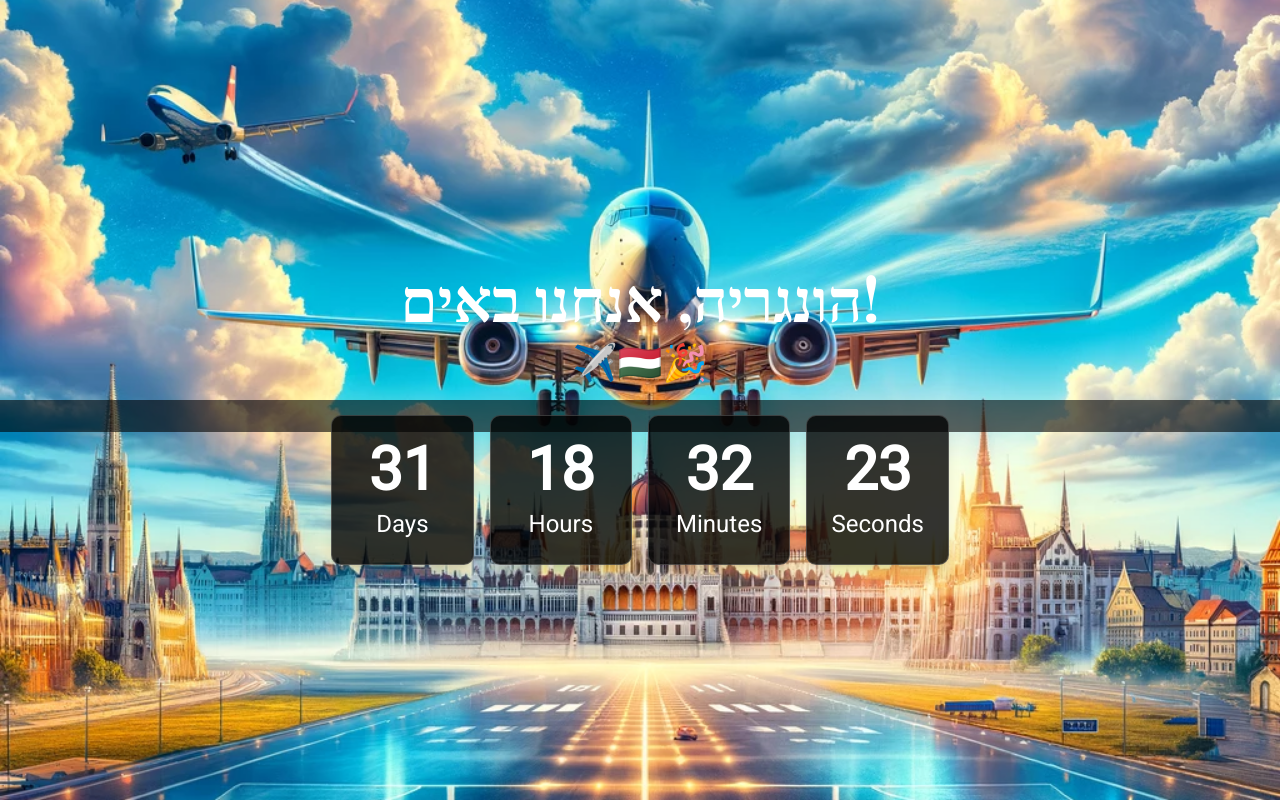
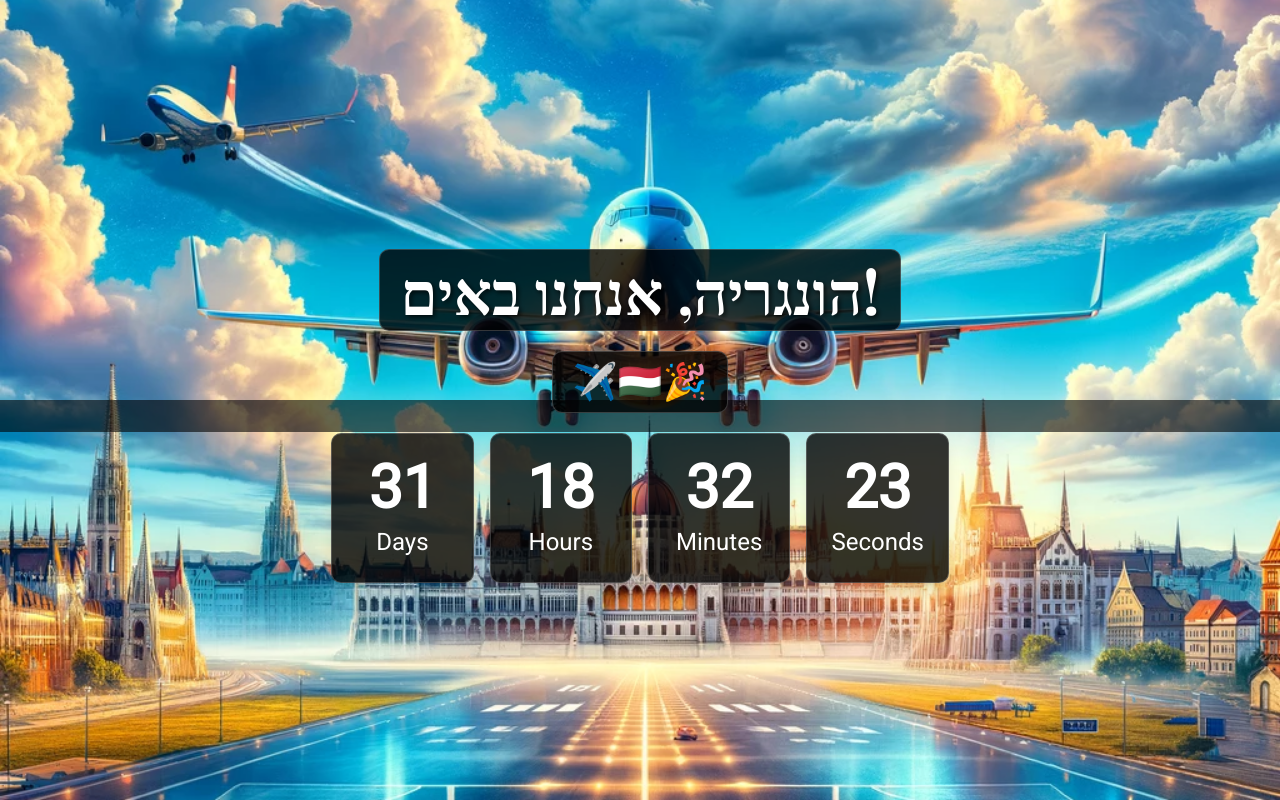
Before and after one commit to Msh36345/webs, a plain HTML site: page index.html in a window 1280 px wide. Drawn offline with nearby package versions, Linux system fonts and the light colour scheme.

Commit message:
Update index.html

```diff
--- a/index.html
+++ b/index.html
@@ -22,12 +22,23 @@
 
       h1 {
         font-family: 'Playfair Display', serif;
+        text-shadow: 2px 2px 5px rgba(0, 0, 0, 0.8); /* הצללה לטקסט */
       }
 
       #countdown-container div {
         background: rgba(0, 0, 0, 0.8); /* כהות גבוהה יותר */
         border-radius: 10px; /* פינות עגולות */
         border: 1px solid rgba(255, 255, 255, 0.2); /* מסגרת לבנה דקה */
+      }
+
+      .text-box {
+        background: rgba(0, 0, 0, 0.8); /* רקע כהה לכותרת ואימוג'י */
+        border-radius: 10px; /* פינות עגולות */
+        padding: 10px 20px; /* ריווח פנימי */
+        text-align: center;
+        margin-bottom: 20px; /* ריווח תחתון */
+        border: 1px solid rgba(255, 255, 255, 0.2); /* מסגרת לבנה דקה */
+        display: inline-block;
       }
     </style>
   </head>
@@ -37,11 +48,15 @@
       <div
         class="absolute inset-0 bg-black bg-opacity-60 flex flex-col items-center justify-center text-white p-4"
       >
-        <h1 class="text-4xl md:text-6xl font-bold mb-4">
-          הונגריה, אנחנו באים!
-        </h1>
-        <div class="text-2xl md:text-4xl mb-8">
-          ✈️🇭🇺🎉
+        <div class="text-box">
+          <h1 class="text-4xl md:text-6xl font-bold">
+            הונגריה, אנחנו באים!
+          </h1>
+        </div>
+        <div class="text-box">
+          <div class="text-2xl md:text-4xl">
+            ✈️🇭🇺🎉
+          </div>
         </div>
         <!-- Countdown Timer -->
         <div
```
